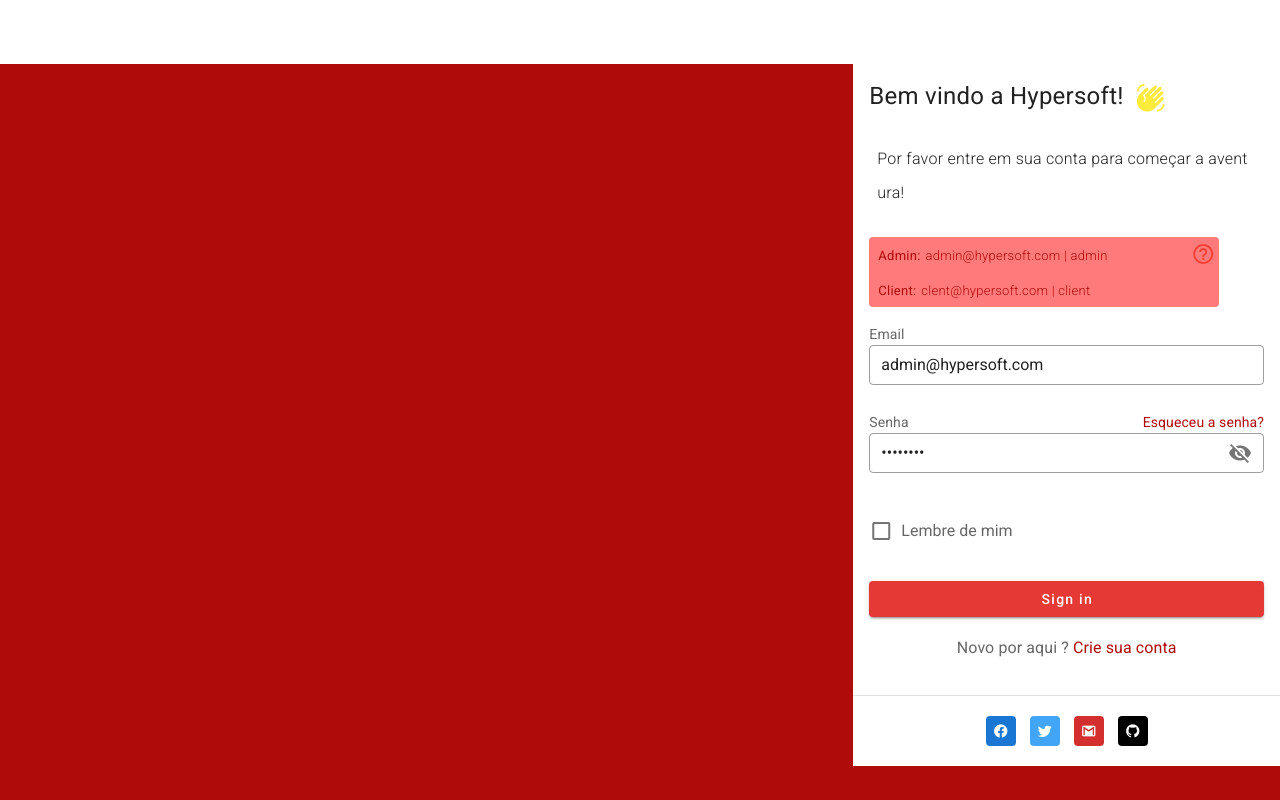
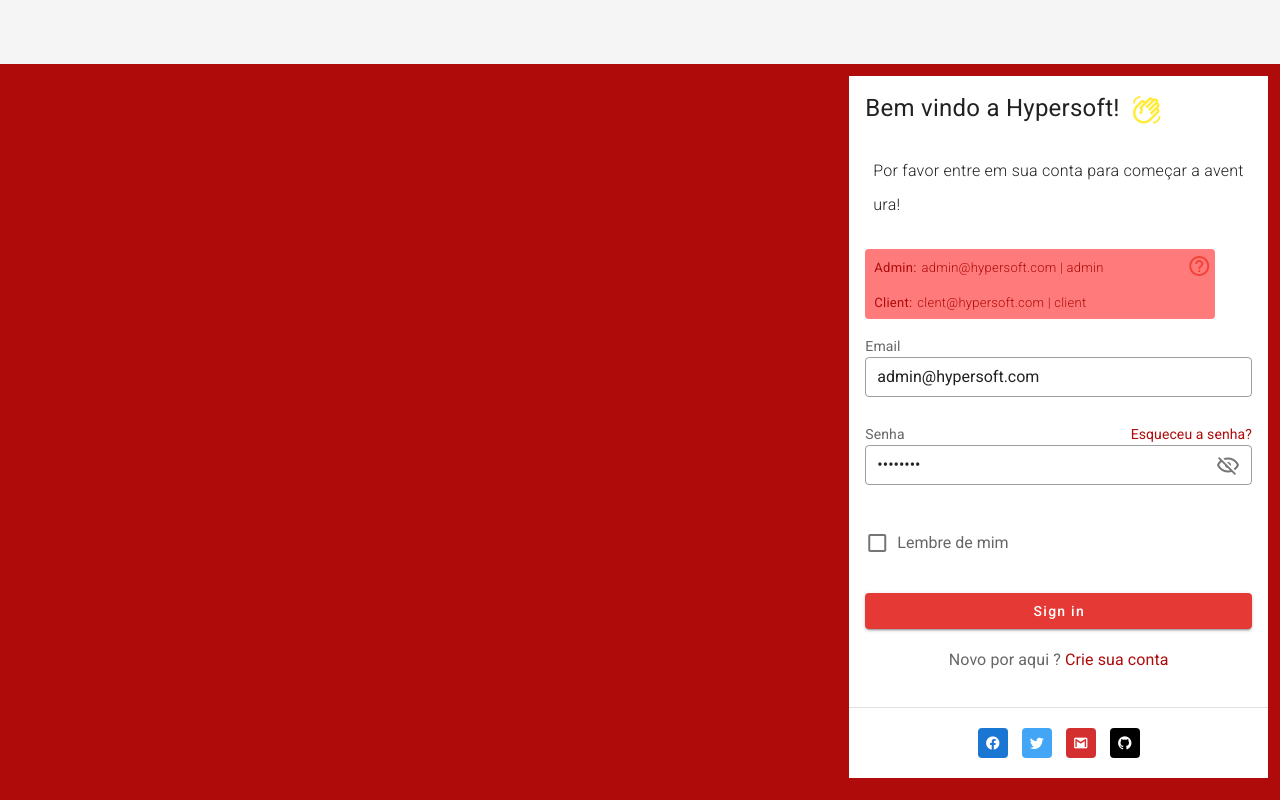
Before and after one commit to heitorgonc/HyperLogin, a Vue app: page / in a window 1280 px wide. Built offline with nearby package versions, Linux system fonts and the light colour scheme.

Commit message:
break 17-12

```diff
--- a/src/App.vue
+++ b/src/App.vue
@@ -1,12 +1,20 @@
 <template>
     <v-app>
         <v-layout class="background">
+            <v-main>
+                <v-container fluid>
                     <router-view name="appbar"></router-view>
-                <v-main>
-                    <v-container fluid class="background">
                     <router-view name="content"></router-view>
                 </v-container>
             </v-main>
         </v-layout>
     </v-app>
 </template>
+
+<script>
+
+
+export default {
+
+}
+</script>
--- a/src/assets/css/style.css
+++ b/src/assets/css/style.css
@@ -1,13 +1,10 @@
 /*GLOBAL*/
-.background{
-    margin: 0;
-    padding: 0;
-    background-color: #af0b0b;
-}
 .login-home{
     display: flex;
 }
-
+.background{
+    background-color: #af0b0b;
+}
 
 /*LOGIN BANNER*/
 .banner{
@@ -15,6 +12,7 @@
     align-items: center;
     justify-content: center;
     flex: 2;
+    background-color: #af0b0b;
 }
 .banner-img{
     max-width: max-content;
@@ -28,6 +26,7 @@
     align-items: center;
     background-color: #fff;
     flex: 1;
+    border-radius: 8px;
 }
 .form-title{
     font-size: 1.5rem;
--- a/src/components/login/LoginForm.vue
+++ b/src/components/login/LoginForm.vue
@@ -7,7 +7,7 @@
                         <span class="form-title">Bem vindo a Hypersoft!</span>
                         <div class="form-title-icon">
                             <v-icon  class="ml-3" icon="mdi-hand-wave" size="30px"
-                            color="yellow">mdi-hand-wave</v-icon>
+                            color="yellow">mdi-hand-wave-outline</v-icon>
                         </div>
                     </v-layout>
                     <v-layout class="mb-5 mt-5">
@@ -45,7 +45,7 @@
                         </v-row>
                         <v-row>
                             <v-text-field class="login-tf" outlined color="red darken-3" dense placeholder="senha" @click:append="show = !show"
-                            v-model="password" :append-icon="show ? 'mdi-eye' : 'mdi-eye-off'" :type="show ? 'text' : 'password'"
+                            v-model="password" :append-icon="show ? 'mdi-eye-outline' : 'mdi-eye-off-outline'" :type="show ? 'text' : 'password'"
                             :rules="[rules.passwordRequired]"></v-text-field>
                         </v-row>
                         <v-row>
@@ -111,7 +111,3 @@
     }
 }
 </script>
-
-<style>
-
-</style>
--- a/src/components/templates/Bars/HomeBar.vue
+++ b/src/components/templates/Bars/HomeBar.vue
@@ -1,6 +1,6 @@
 <template>
-    <v-app-bar flat color="white" app>
-        <v-container fluid>
+    <v-app-bar app flat >
+        <v-container fluid class="ma-0 pa-0">
             <div class="banner-img">
                 <v-img  src="../../../assets/imgs/LOGO.png" max-width="100"></v-img>
             </div>
```
Lines whose indentation alone changed are shown as unchanged.
